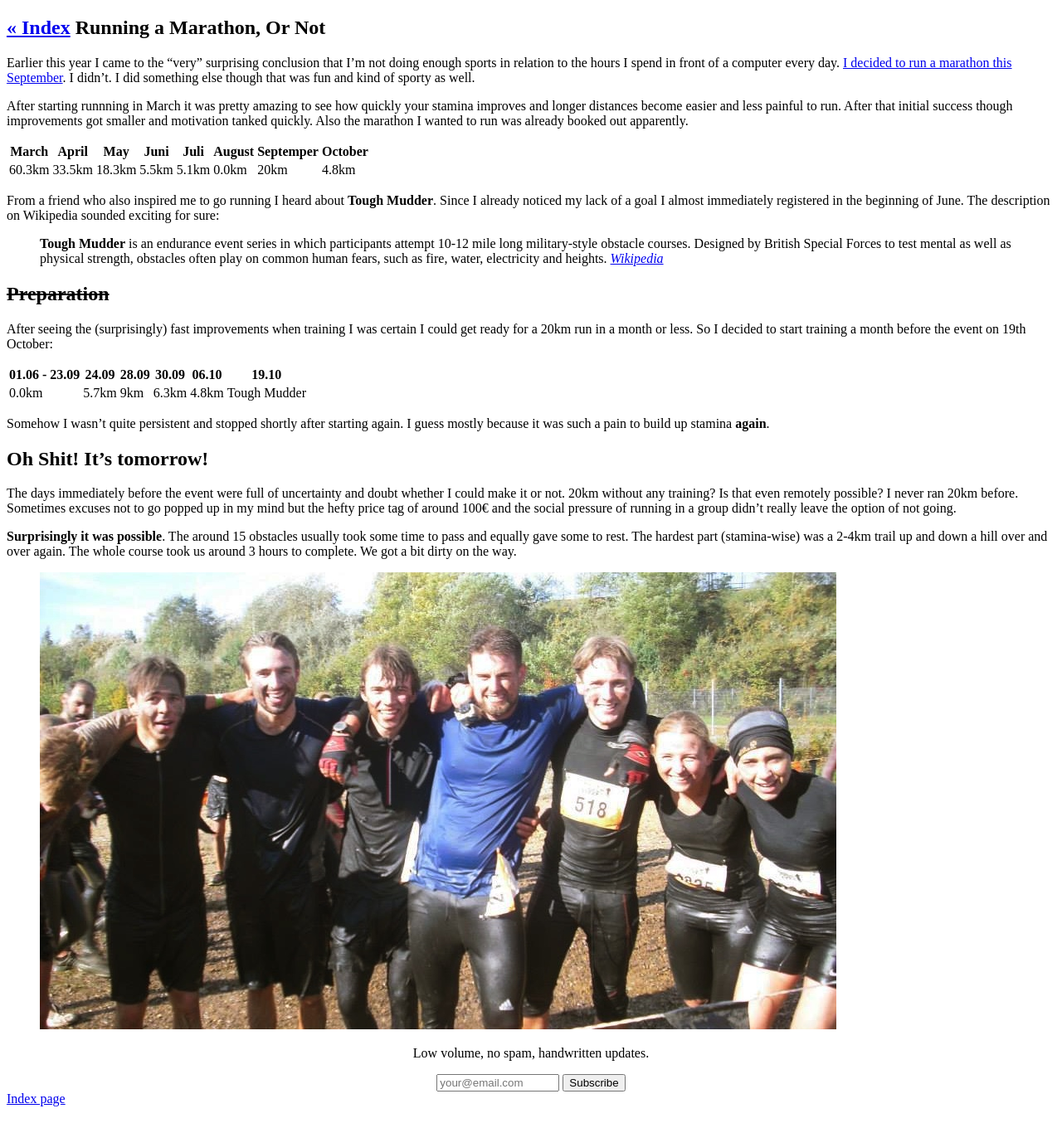
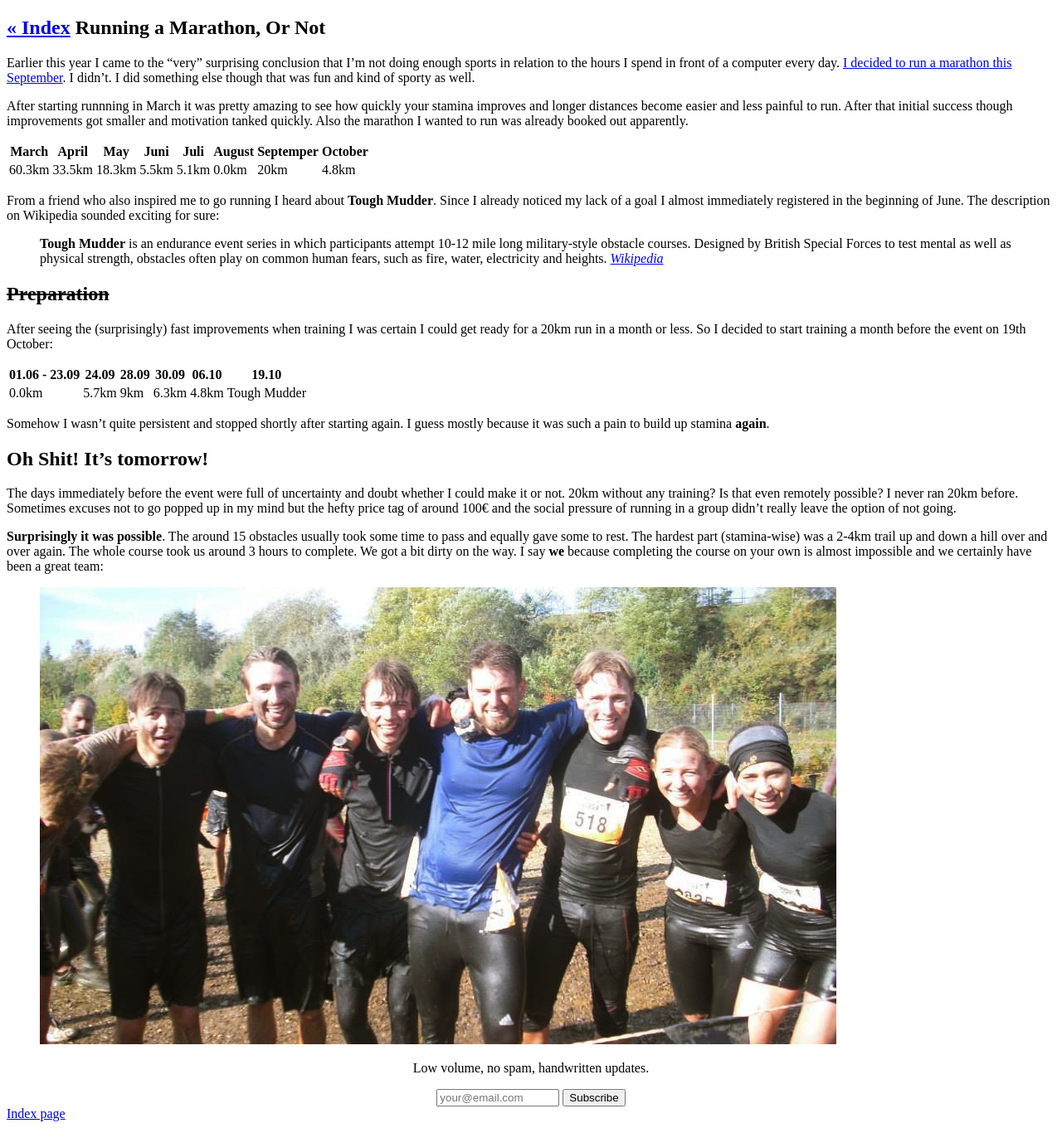
Before and after one commit to martinklepsch/martinklepsch.org, a Jekyll site: the page built from _posts/2014-01-08-Running-A-Marathon-or-Not.markdown, in a window 1280 px wide. Shown: the whole page at 83% size. Built offline with Jekyll 4.4.1, drawn with Linux system fonts in a browser that asks for light colours; nearby versions of some CDN libraries.

Commit message:
add some more we

```diff
--- a/_posts/2014-01-08-Running-A-Marathon-or-Not.markdown
+++ b/_posts/2014-01-08-Running-A-Marathon-or-Not.markdown
@@ -54,7 +54,9 @@ the option of not going.
 **Surprisingly it was possible**. The around 15 obstacles usually took some time to pass
 and equally gave some to rest. The hardest part (stamina-wise)
 was a 2-4km trail up and down a hill over and over again. The whole course took
-us around 3 hours to complete. We got a bit dirty on the way.
+us around 3 hours to complete. We got a bit dirty on the way. I say **we** because
+completing the course on your own is almost impossible and we certainly have
+been a great team:
 
 <figure>
 <img src='/images/tough-mudder.jpg'>
```
